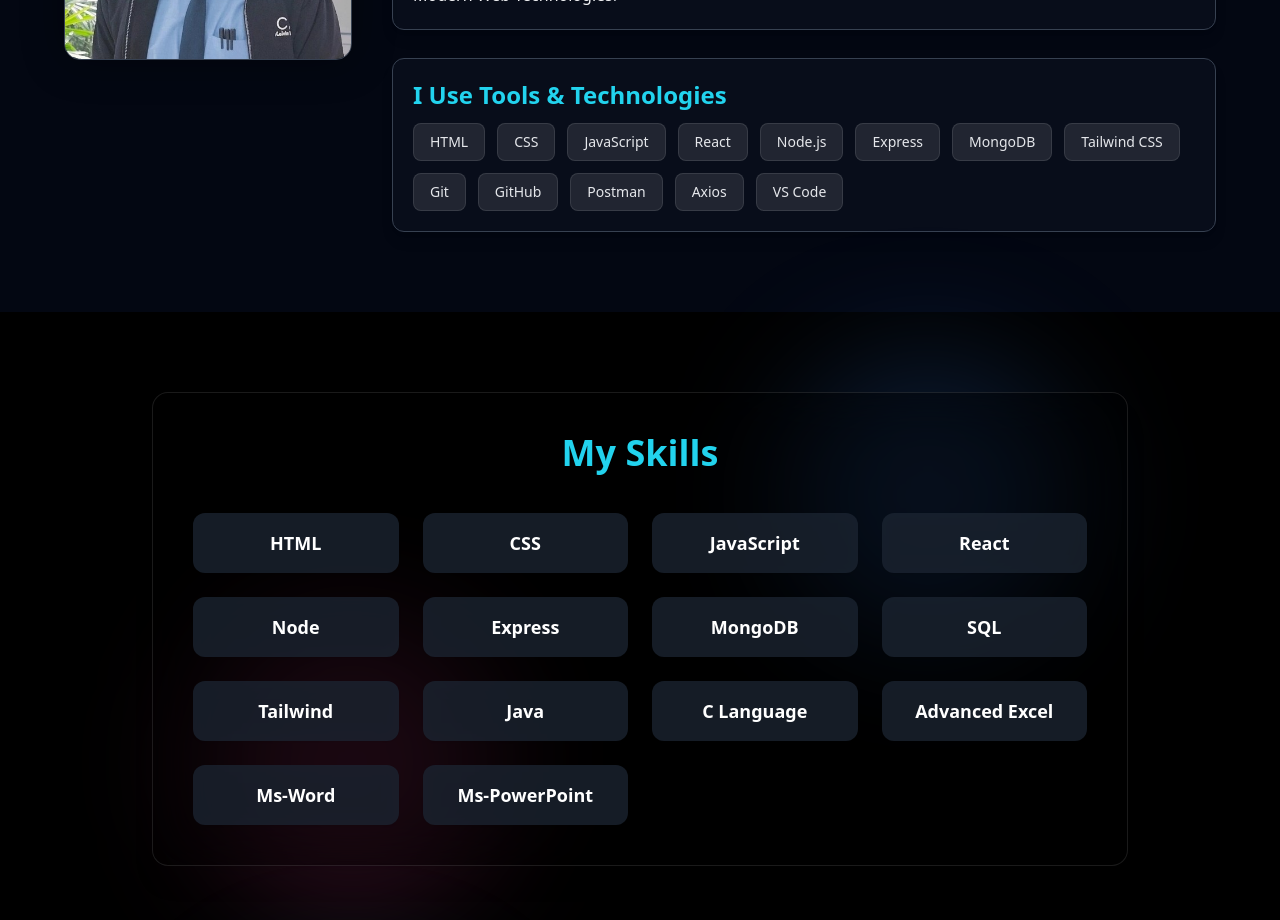
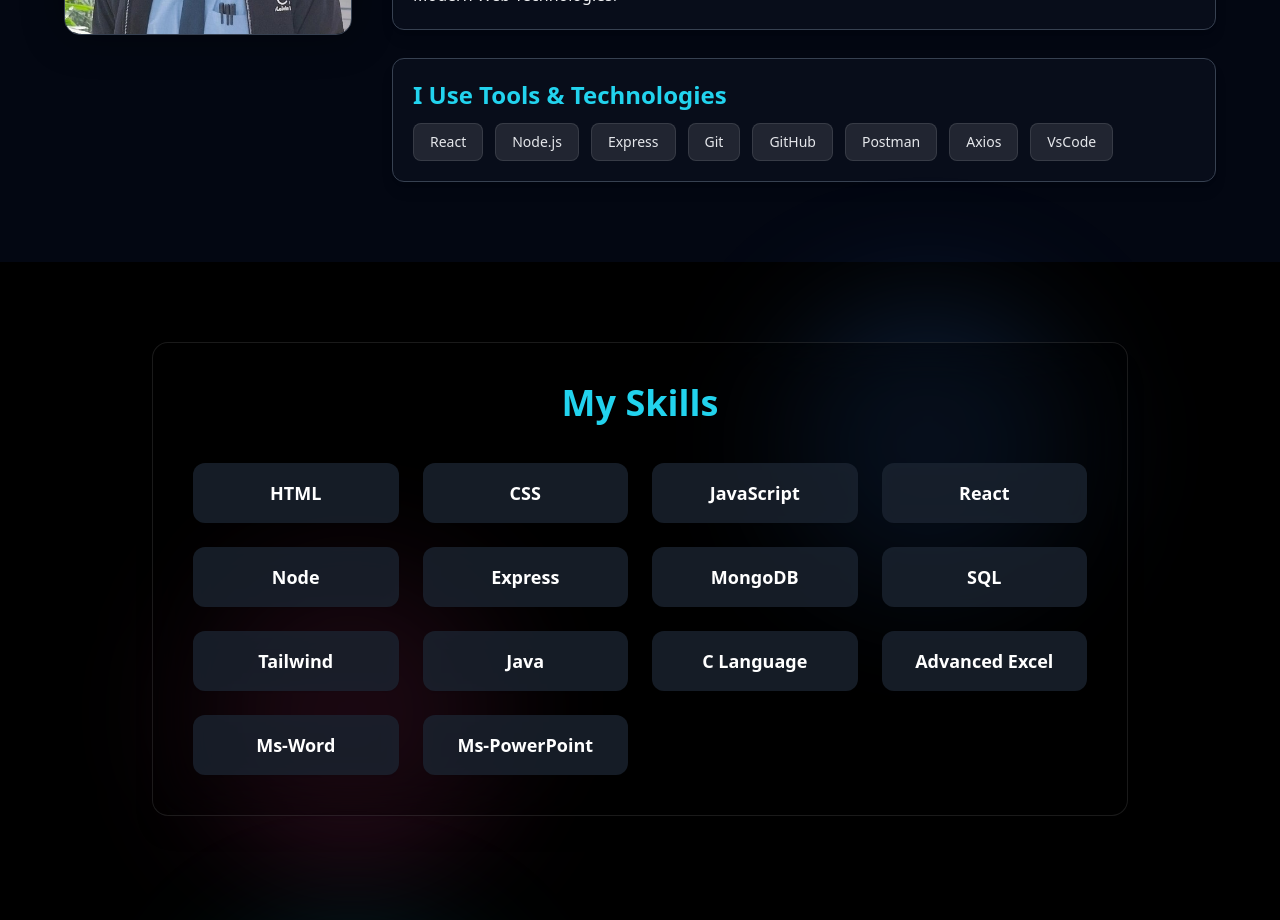
Before and after one commit to Bhan123-Singh/myportfolio, a React (Create React App) app: page / in a window 1280 px wide. Shown: the part 1280-2200 px from the top of the page. Built offline with nearby package versions, Linux system fonts and the light colour scheme.

Commit message:
updated aboutus page

```diff
--- a/src/pages/About.jsx
+++ b/src/pages/About.jsx
@@ -52,8 +52,8 @@
 
             <div className="flex flex-wrap gap-3">
               {[
-                "HTML", "CSS", "JavaScript", "React", "Node.js", "Express",
-                "MongoDB", "Tailwind CSS", "Git", "GitHub", "Postman","Axios", "VS Code"
+                 "React", "Node.js", "Express",
+                 , "Git", "GitHub", "Postman","Axios", "VsCode"
               ].map((tool) => (
                 <span
                   key={tool}
```
